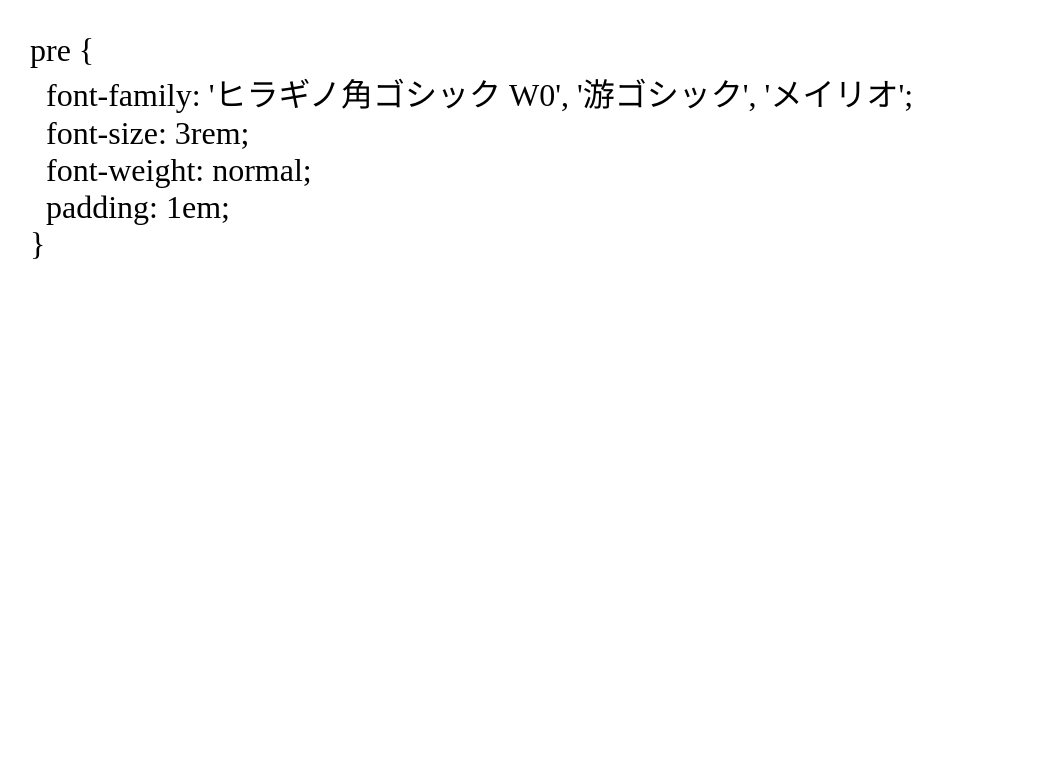
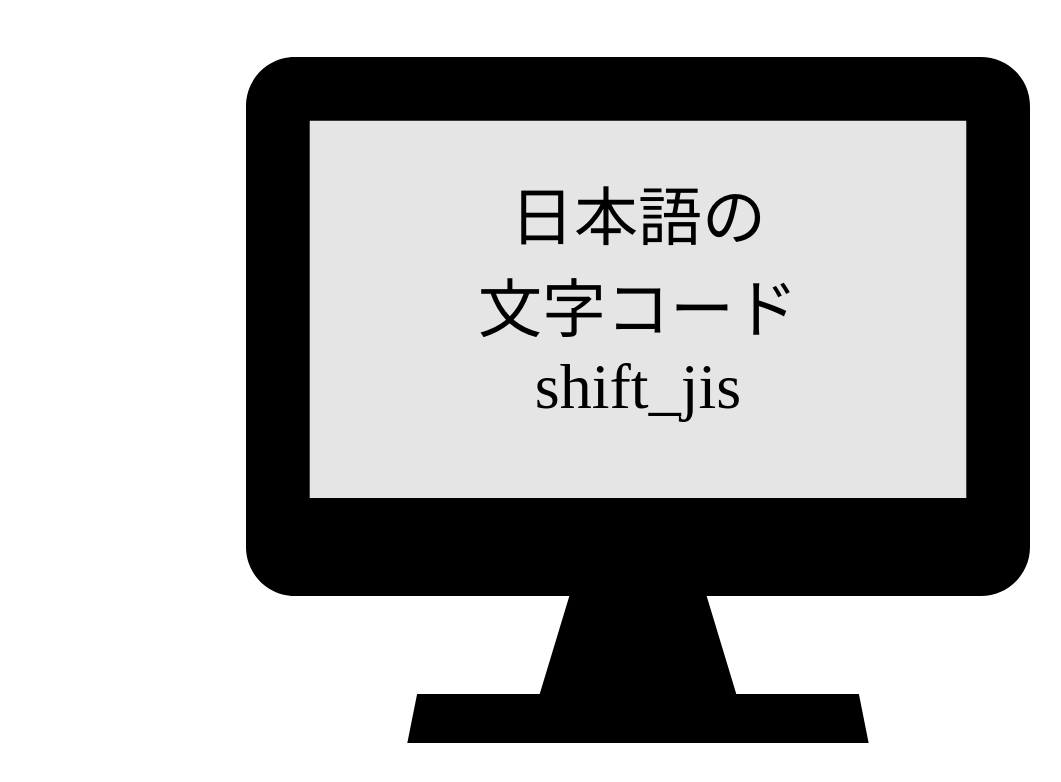
Before and after one commit to webdev-jp-net/gulp-shift_jis, a website: page html/index.html in a window 1280 px wide. Shown: the whole page, without its empty margins (2-1063 px from the left). Drawn offline with Linux system fonts and the light colour scheme.

Commit message:
サンプルページの表示内容を更新

```diff
--- a/html/index.html
+++ b/html/index.html
@@ -7,11 +7,12 @@
   <script src="./lib/jquery-3.1.1.min.js"></script>
 </head>
 <body>
-<pre>pre {
-  font-family: 'ヒラギノ角ゴシック W0', '游ゴシック', 'メイリオ';
-  font-size: 3rem;
-  font-weight: normal;
-  padding: 1em;
-}</pre>
+<div class="pc-frame">
+  <p>
+    日本語の<br />
+    文字コード<br />
+    shift_jis
+  </p>
+</div>
 </body>
 </html>
--- a/sass/assets/css/style.scss
+++ b/sass/assets/css/style.scss
@@ -5,9 +5,37 @@
 /* ==========================================================
   style
 ========================================================== */
-pre {
-  font-family: 'ヒラギノ角ゴシック W0', '游ゴシック', 'メイリオ';
-  font-size: 2rem;
-  font-weight: normal;
-  padding: 1em;
+.pc-frame {
+  position: relative;
+
+  width: 98vmin;
+  height: 98vmin;
+  margin: 1vmin auto;
+
+  background: url(../img/desktoppc.svg) no-repeat;
+
+  p {
+    $v: 8.05%;
+
+    position: absolute;
+    top: $v * 1.75;
+    left: $v;
+    right: $v;
+
+    overflow-x: hidden;
+    overflow-y: auto;
+
+    width: 83.9%;
+    height: 48.5%;
+    padding: .75em 1em;
+
+    font-family: 'ヒラギノ角ゴシック W8', '游ゴシック', 'メイリオ';
+    font-size: 8vmin;
+    font-weight: normal;
+
+    text-align: center;
+
+    background: rgba(black, .1);
+  }
+
 }
```
Also changed, not shown: html/assets/css/style.css, release/assets/css/style.css, release/index.html.
